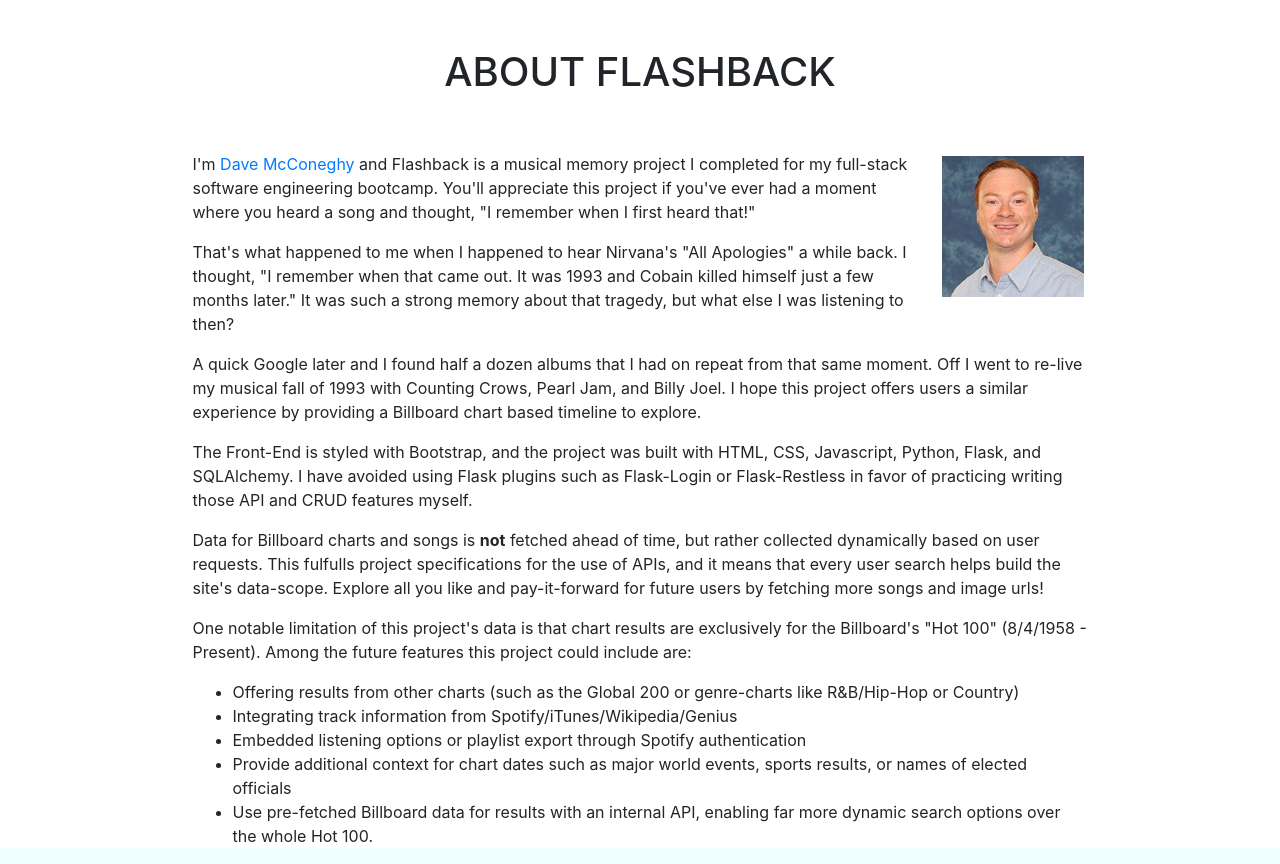
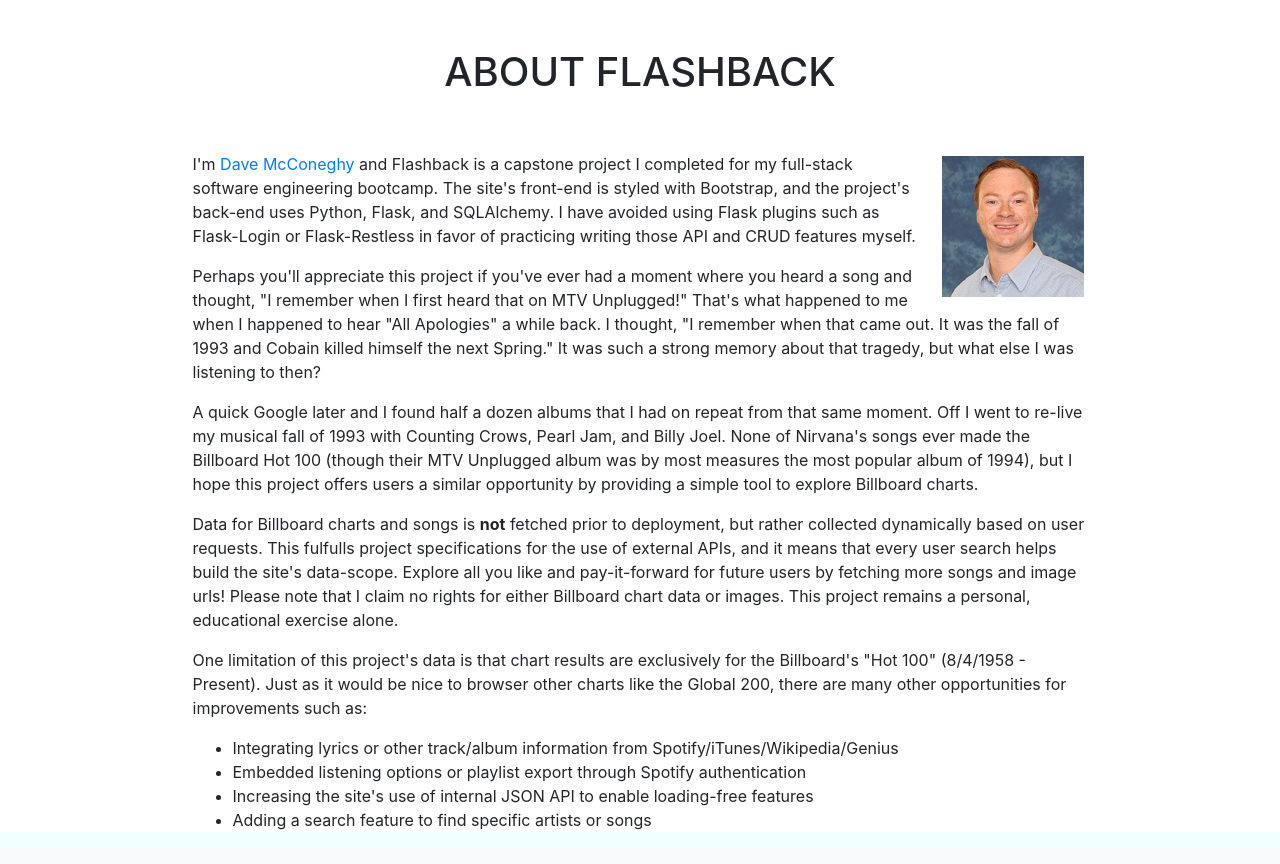
Before and after one commit to dmcconeghy/flashback, a Flask app: page /about in a window 1280 px wide. Shown: the part 88-952 px from the top of the page. After the commit the page ends 918 px from the top, so only its background shows below. Run offline with Flask 2, Linux system fonts and the light colour scheme; some libraries are stand-ins or nearby versions.

Commit message:
Updates template content for truncation. Updates About page description.

```diff
--- a/templates/charts/chart_results.html
+++ b/templates/charts/chart_results.html
@@ -39,7 +39,7 @@
                                     <i class="{{'fa-solid fa-star' if song.id in favorites else 'fa-regular fa-star'}}"></i>
                                  </button>
                              </form>
-                {{song.title}} by {{song.artist}}
+                {{song.title | truncate(25)}} by {{song.artist | truncate(30)}}
 
             </div>
             <div class="col-sm-1 text-center"> {{appearance.last_pos}}
--- a/templates/charts/results.html
+++ b/templates/charts/results.html
@@ -25,7 +25,7 @@
                 <img class="img-fluid" src="../static/media/missing_album_art.svg" alt="default album image">
             </div>
             <div class="col-md-7 text-left align-middle">
-                {{entry.title}} by {{entry.artist}}
+                {{entry.title | truncate(25) }} by {{entry.artist | truncate(30) }}
             </div>
             <div class="col-md-1 text-center"> {{entry.lastPos}}
             </div>
--- a/templates/navbar/about.html
+++ b/templates/navbar/about.html
@@ -12,27 +12,36 @@
             <a href="https://www.linkedin.com/in/david-mcconeghy/"><img class="rounded float-right img-fluid p-1 ml-3 mb-1 col-5 col-sm-3 col-xl-2" src="../static/media/dmcconeghy.jpg"  alt="Profile shot of Dave McConeghy"></a>
 
 
-            <p>I'm <a href="https://www.linkedin.com/in/david-mcconeghy/">Dave McConeghy</a> and Flashback is a musical memory project I completed for my full-stack software engineering bootcamp.
-                You'll appreciate this project if you've ever had a moment where you heard a song and thought, "I remember when I first heard that!"</p>
-            <p>That's what happened to me when I happened to hear Nirvana's "All Apologies" a while back. I thought, "I remember when that came out. It was 1993 and Cobain killed himself just a few months later."
-                It was such a strong memory about that tragedy, but what else I was listening to then?</p>
-
-            <p>A quick Google later and I found half a dozen albums that I had on repeat from that same moment. Off I went to re-live my musical fall of 1993 with Counting Crows, Pearl Jam, and Billy Joel.
-                I hope this project offers users a similar experience by providing a Billboard chart based timeline to explore.
-            </p>
-            <p>The Front-End is styled with Bootstrap, and the project was built with HTML, CSS, Javascript, Python, Flask, and SQLAlchemy.
+            <p> I'm <a href="https://www.linkedin.com/in/david-mcconeghy/">Dave McConeghy</a>
+                and Flashback is a capstone project I completed for my full-stack software engineering bootcamp.
+                The site's front-end is styled with Bootstrap, and the project's back-end uses Python, Flask, and SQLAlchemy.
                 I have avoided using Flask plugins such as Flask-Login or Flask-Restless in favor of practicing writing those API and CRUD features myself.
             </p>
-            <p>Data for Billboard charts and songs is <strong>not</strong> fetched ahead of time, but rather collected dynamically based on user requests.
-                This fulfulls project specifications for the use of APIs, and it means that every user search helps build the site's data-scope.
-                Explore all you like and pay-it-forward for future users by fetching more songs and image urls!</p>
-            <p>One notable limitation of this project's data is that chart results are exclusively for the Billboard's "Hot 100" (8/4/1958 - Present). Among the future features this project could include are:
+
+            <p> Perhaps you'll appreciate this project if you've ever had a moment where you heard a song and thought, "I remember when I first heard that on MTV Unplugged!"
+                That's what happened to me when I happened to hear "All Apologies" a while back.
+                I thought, "I remember when that came out. It was the fall of 1993 and Cobain killed himself the next Spring."
+                It was such a strong memory about that tragedy, but what else I was listening to then?
+            </p>
+
+            <p>A quick Google later and I found half a dozen albums that I had on repeat from that same moment.
+                Off I went to re-live my musical fall of 1993 with Counting Crows, Pearl Jam, and Billy Joel.
+                None of Nirvana's songs ever made the Billboard Hot 100 (though their MTV Unplugged album was by most measures the most popular album of 1994),
+                but I hope this project offers users a similar opportunity by providing a simple tool to explore Billboard charts.
+            </p>
+
+            <p> Data for Billboard charts and songs is <strong>not</strong> fetched prior to deployment, but rather collected dynamically based on user requests.
+                This fulfulls project specifications for the use of external APIs, and it means that every user search helps build the site's data-scope.
+                Explore all you like and pay-it-forward for future users by fetching more songs and image urls!
+                Please note that I claim no rights for either Billboard chart data or images. This project remains a personal, educational exercise alone.
+            </p>
+            <p> One limitation of this project's data is that chart results are exclusively for the Billboard's "Hot 100" (8/4/1958 - Present).
+                Just as it would be nice to browser other charts like the Global 200, there are many other opportunities for improvements such as:
                  <ul>
-                    <li>Offering results from other charts (such as the Global 200 or genre-charts like R&B/Hip-Hop or Country)</li>
-                    <li>Integrating track information from Spotify/iTunes/Wikipedia/Genius</li>
+                    <li>Integrating lyrics or other track/album information from Spotify/iTunes/Wikipedia/Genius</li>
                     <li>Embedded listening options or playlist export through Spotify authentication</li>
-                    <li>Provide additional context for chart dates such as major world events, sports results, or names of elected officials</li>
-                    <li>Use pre-fetched Billboard data for results with an internal API, enabling far more dynamic search options over the whole Hot 100.</li>
+                    <li>Increasing the site's use of internal JSON API to enable loading-free features</li>
+                    <li>Adding a search feature to find specific artists or songs</li>
                  </ul>
             </p>
         </div>
```
Also changed, not shown: templates/charts/charts.html (+39 -1 lines).
